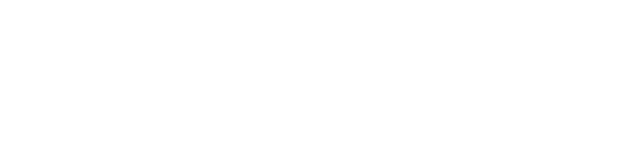
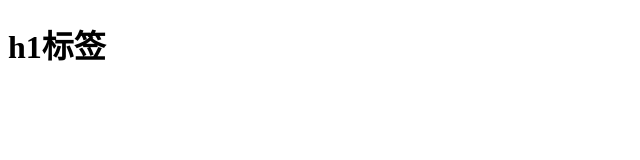
Before and after one commit to weiyaoZ/project_test2, a plain HTML site: page index.html in a window 1280 px wide. Shown: the whole page, without its empty margins (0-640 px from the left). Drawn offline with Linux system fonts and the light colour scheme.

Commit message:
新增h1标签

```diff
--- a/index.html
+++ b/index.html
@@ -7,6 +7,6 @@
   <title>Document</title>
 </head>
 <body>
-
+  <h1>h1标签</h1>
 </body>
 </html>
```
